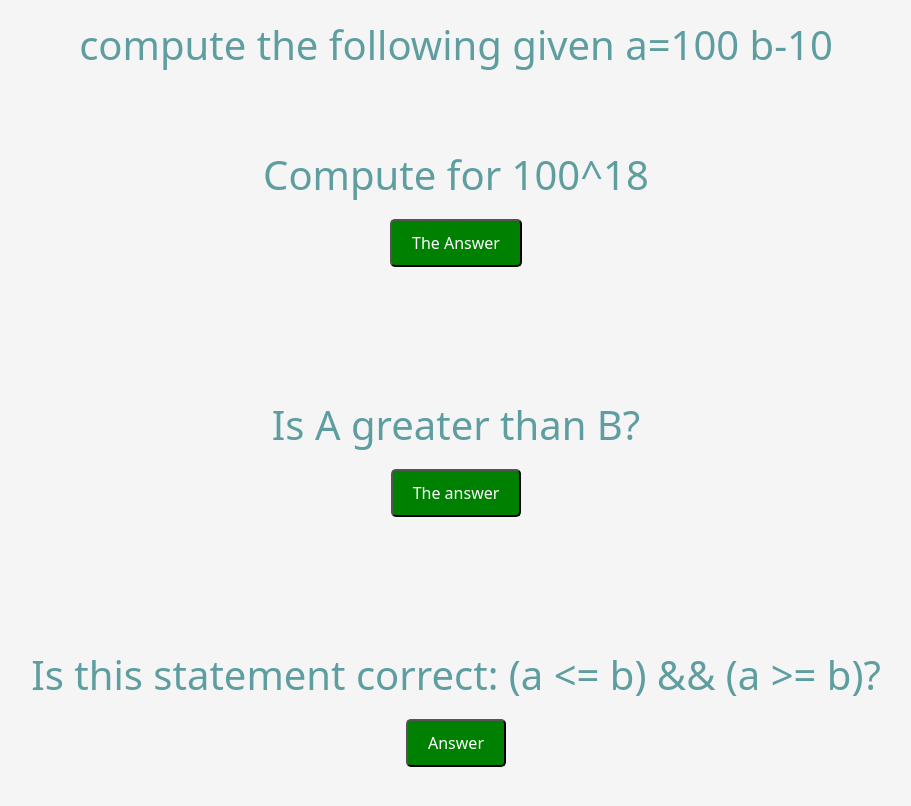
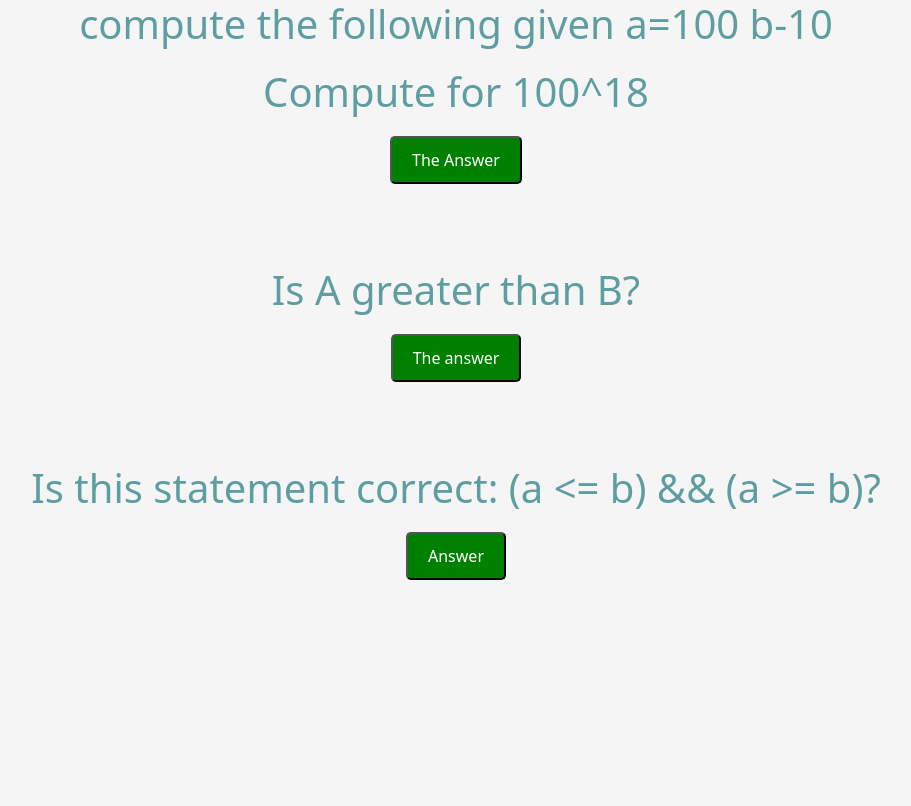
Before and after one commit to RADical02/JS_PRACTICE_ACL, a plain HTML site: page index.html in a window 1280 px wide. Shown: the whole page, without its empty margins (184-1095 px from the left). Drawn offline with nearby package versions, Linux system fonts and the light colour scheme.

Commit message:
index.html

```diff
--- a/index.html
+++ b/index.html
@@ -9,7 +9,6 @@
     <style>
         body {
             background-color: whitesmoke;
-            color: #343a40;
         }
 
         h1 {
@@ -18,15 +17,7 @@
             margin-bottom: 20px;
         }
 
-        .container {
-            background-color: whitesmoke;
-            border: 1px solid whitesmoke;
-            padding: 20px;
-            margin-bottom: 20px;
-        }
-
         p {
-            font-size: 1.2em;
             color: #495057;
         }
 
@@ -34,7 +25,6 @@
             display: block;
             margin: 10px auto;
             padding: 10px 20px;
-            font-size: 1em;
             color: #ffffff;
             background-color: green;
             border-radius: 5px;
```
